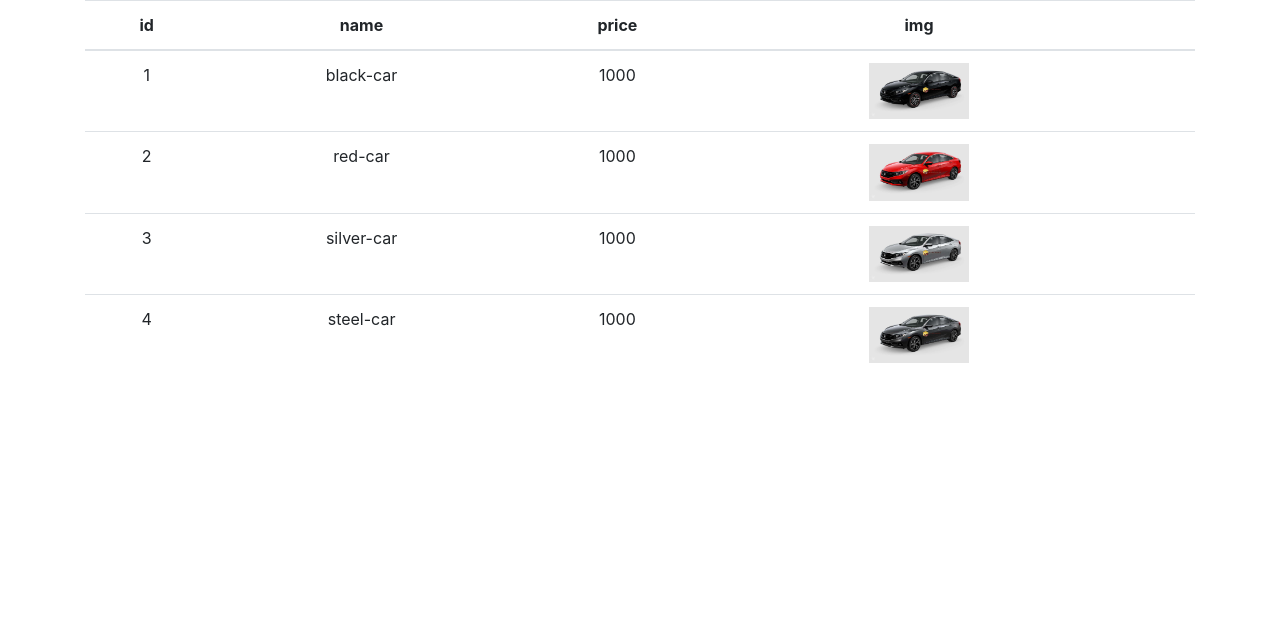
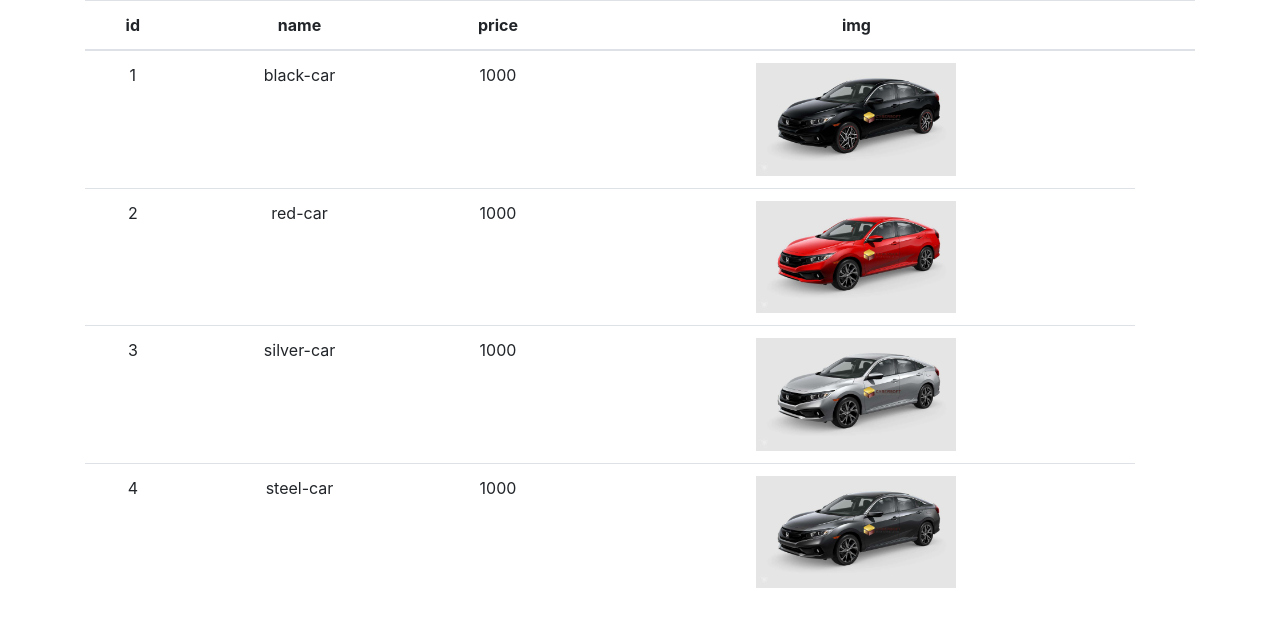
Before and after one commit to mikephamx/reactlayout, a React (Create React App) app: page / in a window 1280 px wide. Shown: the top 626 px of the page. Built offline with nearby package versions, Linux system fonts and the light colour scheme.

Commit message:
Render Array Object with Map() method

```diff
--- a/src/RenderWithLoop/RenderWithLoop.js
+++ b/src/RenderWithLoop/RenderWithLoop.js
@@ -7,7 +7,7 @@ export default class RenderWithLoop extends Component {
     { id: 3, name: "silver-car", price: 1000, img: './CarBasic/products/silver-car.jpg' },
     { id: 4, name: "steel-car", price: 1000, img: './CarBasic/products/steel-car.jpg' },
   ]
-
+  //Cach 1: Render array object using Loop
   renderTable = () => {
     let trComponentArray = [];
     for (let index = 0; index < this.productList.length; index++) {
@@ -15,7 +15,7 @@ export default class RenderWithLoop extends Component {
       //jsx object
       let trJSX = (
         //each row must have a unique key to avoid error
-      <tr key={index}>
+        <tr key={index}>
           <td> {product.id}</td>
           <td> {product.name}</td>
           <td> {product.price}</td>
@@ -30,6 +30,30 @@ export default class RenderWithLoop extends Component {
     }
     return trComponentArray;
   }
+
+  //cach 2: render array object using map() fucntion
+  renderTableMap = () => {
+    // let trComponentArrayMap = this.productList.map((product, index) => {
+    //   return <tr key={index}>
+    //     <td> {product.id}</td>
+    //     <td> {product.name}</td>
+    //     <td> {product.price}</td>
+    //     <td> <img src={product.img} style={{ width: '200px' }} alt=""/> {" "}</td>
+    //   </tr>
+    // });
+    // return trComponentArrayMap;
+
+    return this.productList.map((product, index) => {
+      return <tr key={index}>
+        <td> {product.id}</td>
+        <td> {product.name}</td>
+        <td> {product.price}</td>
+        <td> <img src={product.img} style={{ width: '200px' }} alt={product.name}/> {" "}</td>
+      </tr>
+    });
+  }
+
+
   render() {
     return (
       <div>
@@ -46,12 +70,13 @@ export default class RenderWithLoop extends Component {
               </tr>
             </thead>
             <tbody>
-              {this.renderTable()}
+              {/* {this.renderTable()} */}
+              {this.renderTableMap()}
             </tbody>
           </table>
-
         </div>
       </div>
+
     )
   }
 }
```
